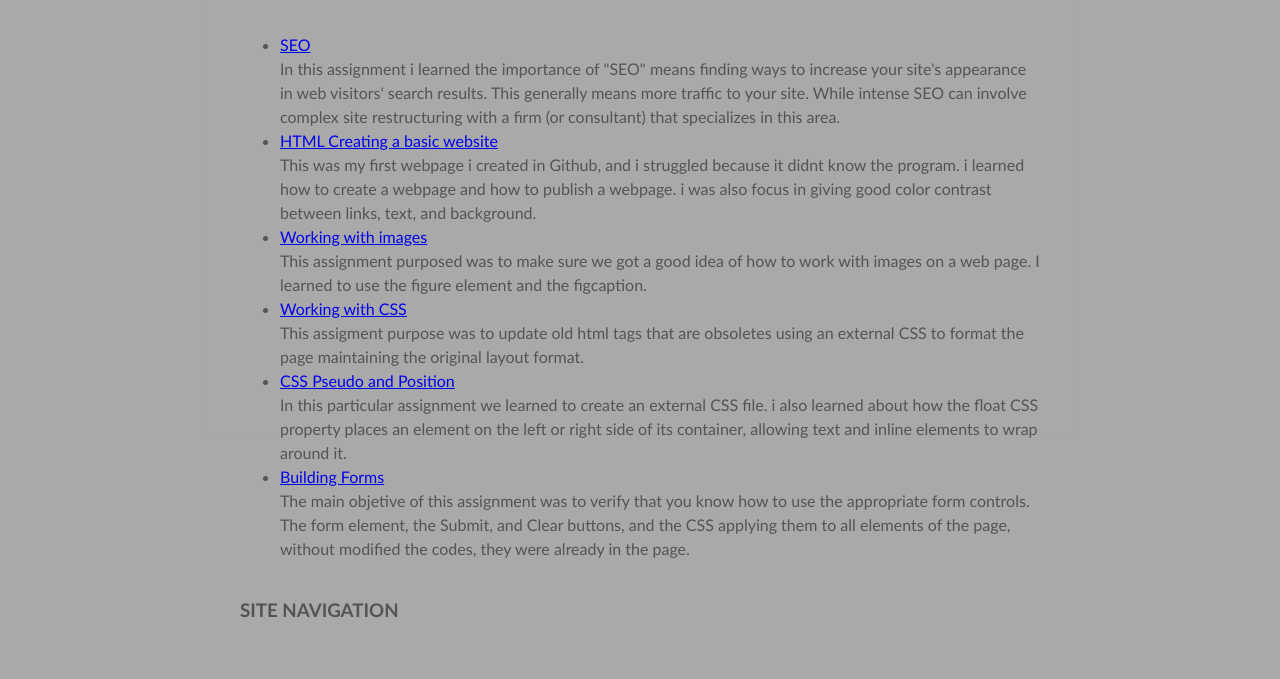
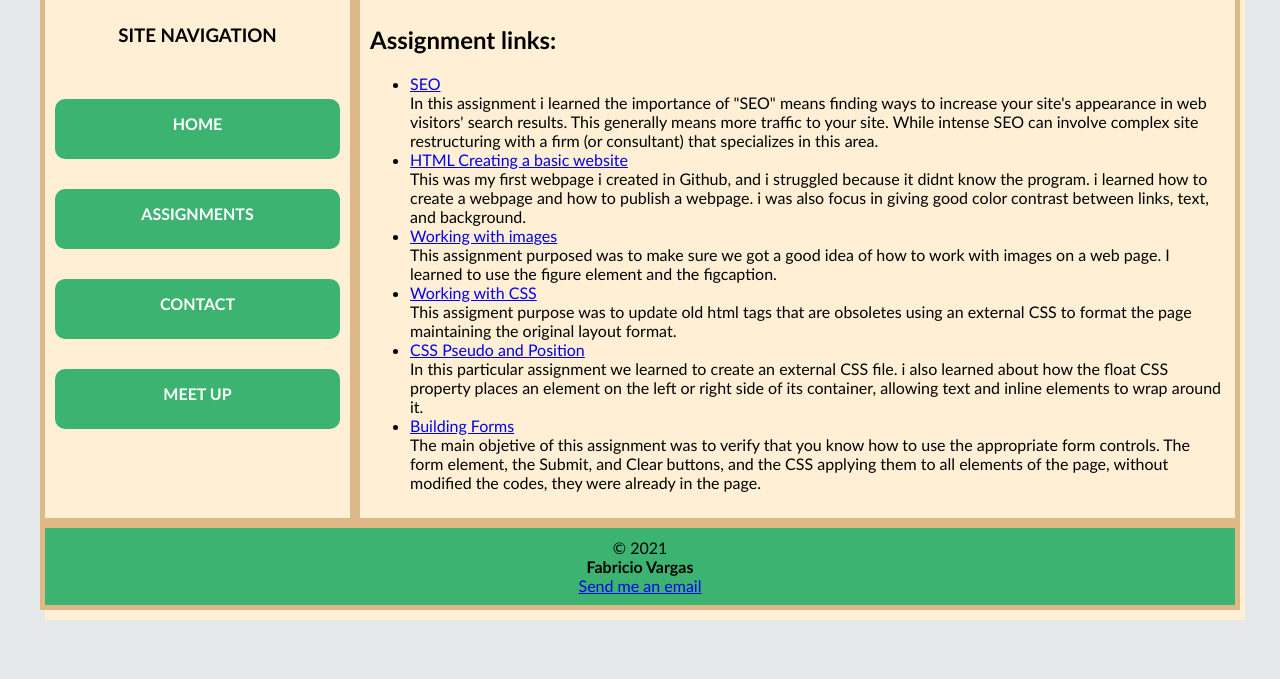
Before and after one commit to Fvargas78/assignments.html, a plain HTML site: page index.html in a window 1280 px wide. Shown: the part 162-841 px from the top of the page. After the commit the page ends 812 px from the top, so only its background shows below. Drawn offline with Linux system fonts and the light colour scheme.

Commit message:
Update style.css

```diff
--- a/style.css
+++ b/style.css
@@ -1,44 +1,67 @@
-body   {
-    background-color: #A9A9A9;
-    height: 500px;
-    box-shadow: 0 0 2px rgba(0, 0, 0, 0.06);
-    color: #545454;
-    font-family: "candara", Helvetica, Arial, sans-serif;
-    font-size: 16px;
-    line-height: 1.5;
-    margin: 0 auto;
-    max-width: 800px;
-    padding: 2em 2em 4em;
+html {
+    background: #e6e9e9;}
+
+.wrapper {
+  display: flex;
+  flex-flow: row wrap;
+
 }
-h1,h2{
-    color: white;
+
+.wrapper > * {
+  padding: 10px;
+  flex: 1 100%;
+  font-family: "candara", Helvetica, Arial;
+  border: 5px solid #DEB887;
+  box-shadow: 5px 10px #FFEFD5;
 }
-#wrap {
-overflow:hidden;
-position:relative; /* IE7 needs this */
-}
-#nav {
-float:left;
-position:relative;
-left:50%;
-}
-#nav ul {
-float:left; /* IE6 needs this */
-position:relative;
-left:-50%;
-list-style:none;
-}
-#nav li {
-float:left;
-}
-#nav a {
-float:left;
-text-decoration:none;
-padding:0 30px; /* variable width */
-}
-.myDiv {
-  border: 5px outset red;
-  background-color: tomato;
+
+.header {
+  background: #3CB371;
   text-align: center;
 }
-ul {display: inline-block; text-align: left;}
+
+.footer {
+  background:#3CB371 ;
+  text-align: center;
+}
+
+.main {
+  text-align: left;
+  background: #FFEFD5;
+}
+
+.aside-1 {
+  background: #FFEFD5;
+}
+
+@media all and (min-width: 600px) {
+  .aside { flex: 1 0 0; }
+}
+
+@media all and (min-width: 800px) {
+  .main    { flex: 3 0px; }
+  .aside-1 { order: 1; }
+  .main    { order: 2; }
+  .footer  { order: 4; }
+}
+
+body {
+  padding: 2em;
+}
+h3{
+    text-align: center;
+}
+
+nav { text-align:center; }
+nav ul{list-style-type: none; padding: 0;}
+nav ul li { background-color: #3CB371;
+            text-align: center;
+            display: block;
+            margin-bottom: 30px;
+            width: auto;
+            height: 40px;
+            border-radius: 10px;
+            line-height: 30px;
+            padding: 10px 32px;}
+
+nav ul li a {text-decoration: none; font-weight: bold; color:white;}
```
